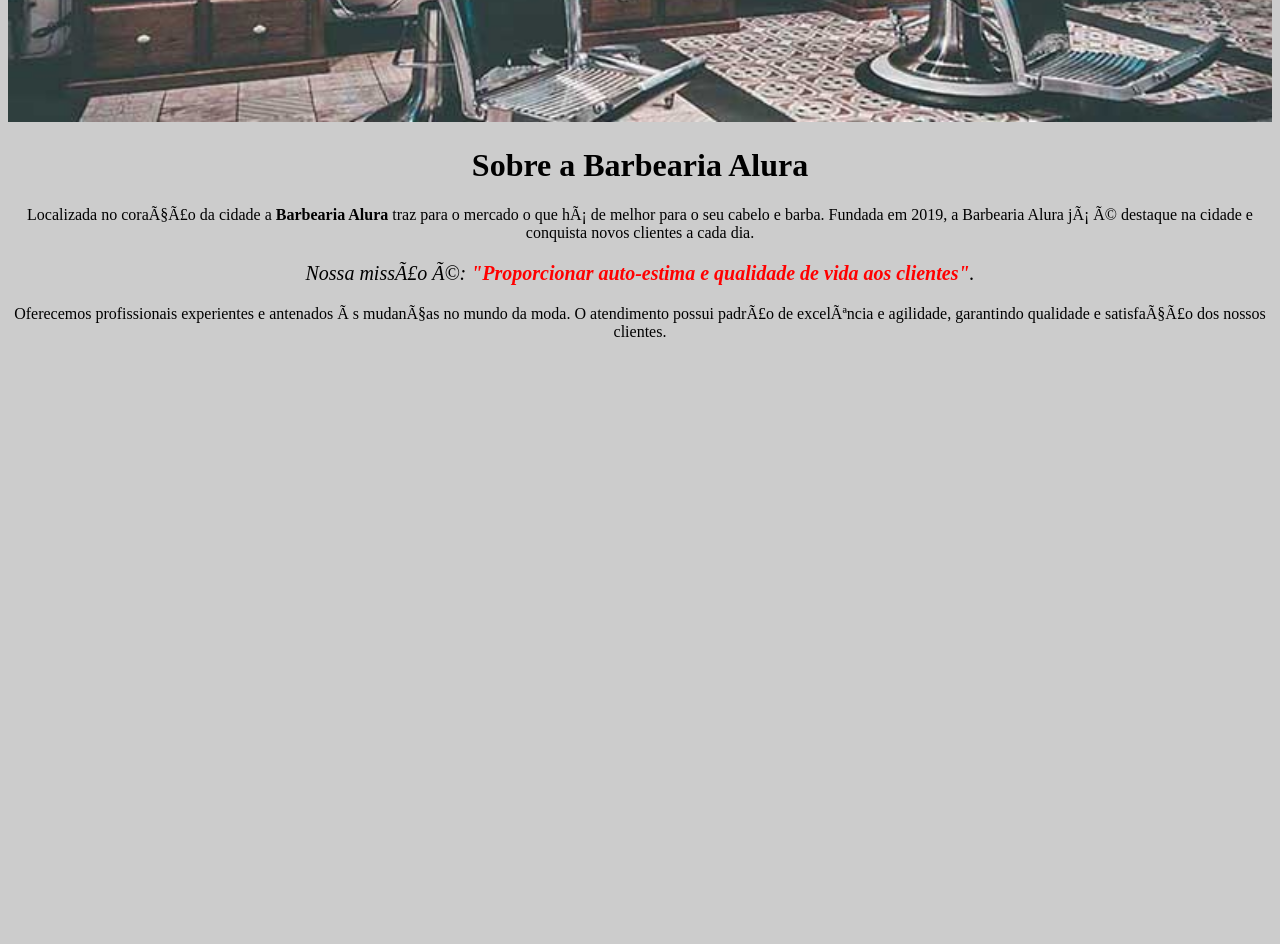
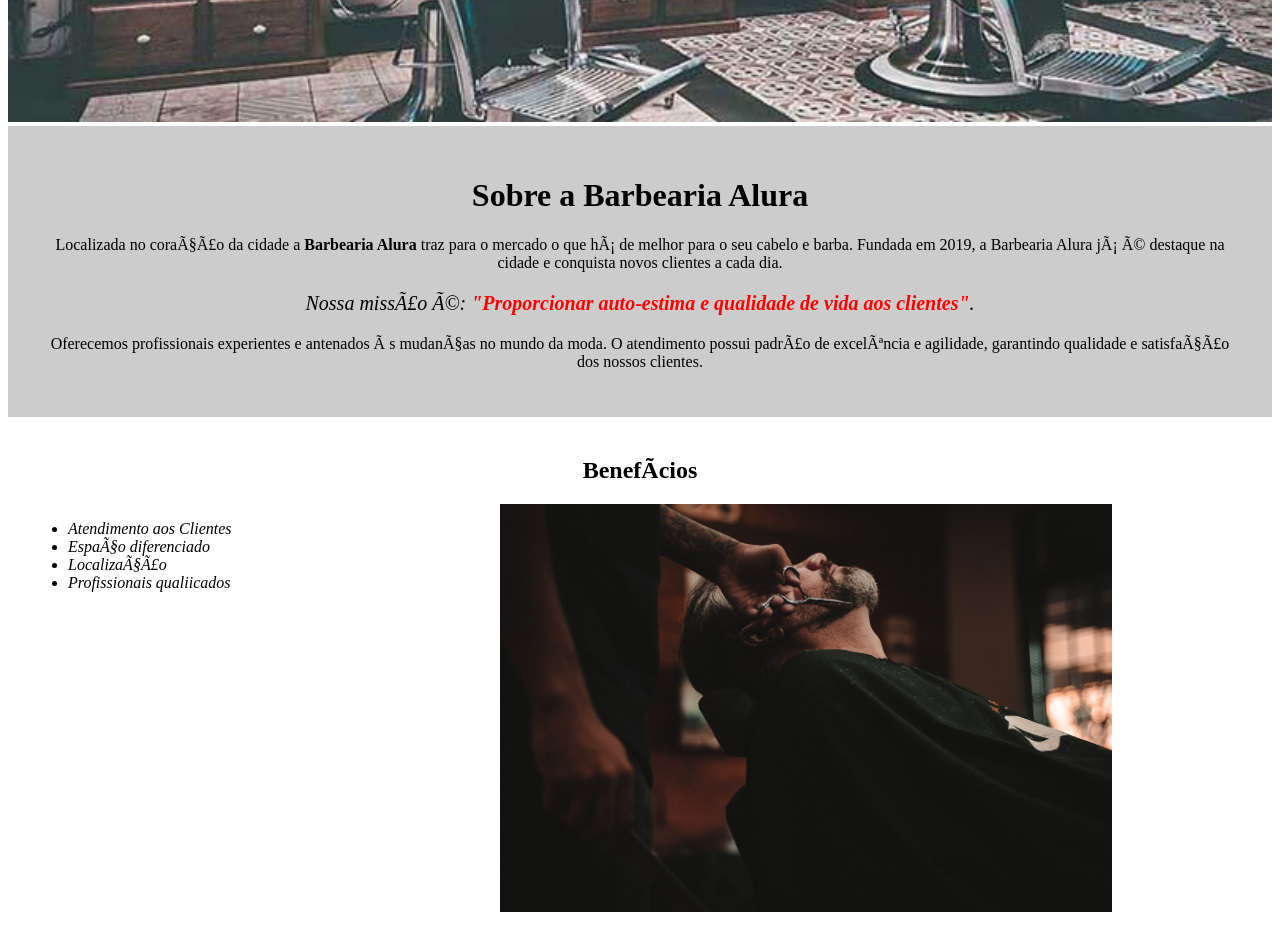
Before and after one commit to gustavopolsaque/Atividades-de-HTML-e-CSS, a plain HTML site: page Curso 1 Alura/Barbearia Alura.html in a window 1280 px wide. Shown: the part 360-1304 px from the top of the page. Before the commit the page ends 800 px from the top, so only its background shows below. Drawn offline with Linux system fonts and the light colour scheme.

Commit message:
Atualização

```diff
--- a/Curso 1 Alura/Barbearia Alura.html
+++ b/Curso 1 Alura/Barbearia Alura.html
@@ -9,13 +9,27 @@
 
     <body>
         <img id="banner" src="banner.jpg">
+        <div class="principal">
+            <h1> Sobre a Barbearia Alura</h1>
 
-        <h1> Sobre a Barbearia Alura</h1>
+            <p>Localizada no coração da cidade a <strong>Barbearia Alura</strong> traz para o mercado o que há de melhor para o seu cabelo e barba. Fundada em 2019, a Barbearia Alura já é destaque na cidade e conquista novos clientes a cada dia.</p>
 
-        <p>Localizada no coração da cidade a <strong>Barbearia Alura</strong> traz para o mercado o que há de melhor para o seu cabelo e barba. Fundada em 2019, a Barbearia Alura já é destaque na cidade e conquista novos clientes a cada dia.</p>
+            <p id="missao"><em>Nossa missão é: <strong>"Proporcionar auto-estima e qualidade de vida aos clientes"</strong>.</em></p>
 
-        <p id="missao"><em>Nossa missão é: <strong>"Proporcionar auto-estima e qualidade de vida aos clientes"</strong>.</em></p>
+            <p>Oferecemos profissionais experientes e antenados às mudanças no mundo da moda. O atendimento possui padrão de excelência e agilidade, garantindo qualidade e satisfação dos nossos clientes.</p>
+        </div>
 
-        <p>Oferecemos profissionais experientes e antenados às mudanças no mundo da moda. O atendimento possui padrão de excelência e agilidade, garantindo qualidade e satisfação dos nossos clientes.</p>
-    </body>
+        <div class="beneficios">
+            <h2>Benefícios</h2>
+
+            <ul>
+                <li class="itens">Atendimento aos Clientes</li>
+                <li class="itens">Espaço diferenciado</li>
+                <li class="itens">Localização</li>
+                <li class="itens">Profissionais qualiicados</li>
+            </ul>
+
+            <img class="imagembeneficios" src="beneficios.jpg">
+        </div>
+        </body>
     </html>
--- a/Curso 1 Alura/style.css
+++ b/Curso 1 Alura/style.css
@@ -1,5 +1,6 @@
-body {
+.principal{
     background-color: #CCCCCC;
+    padding: 30px;
 }
 
 #banner{
@@ -21,3 +22,27 @@ p {
 em strong {
     color: #FF0000;
 }
+
+.beneficios{
+    background-color: #FFFFFF;
+    padding: 20px;
+}
+
+h2 {
+    text-align: center;
+}
+
+ul {
+    display: inline-block;
+    vertical-align: top;
+    width: 20%;
+    margin-right: 15%;
+}
+
+.itens{
+    font-style: italic;
+}
+
+.imagembeneficios {
+    width: 50%;
+}
```
Also changed, not shown: Curso 1 Alura/beneficios.jpg (added).
